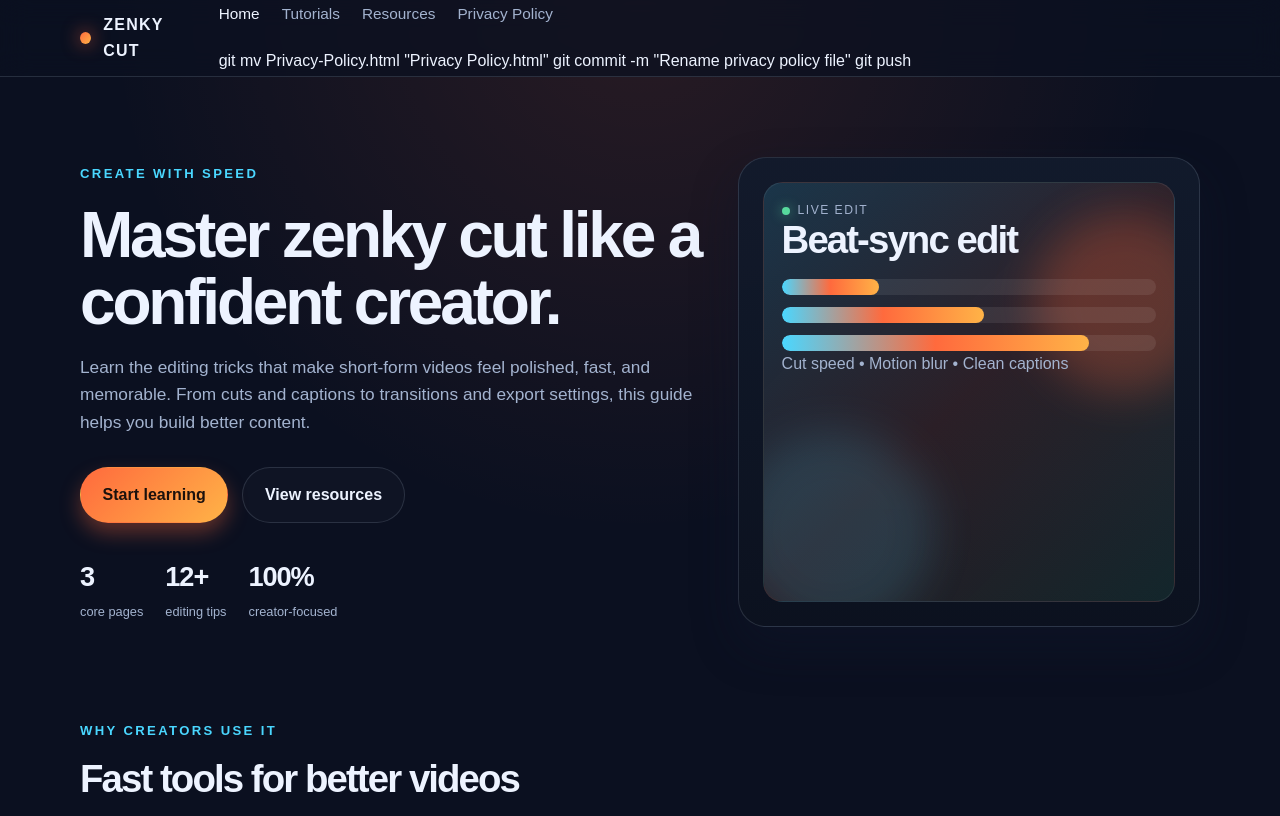
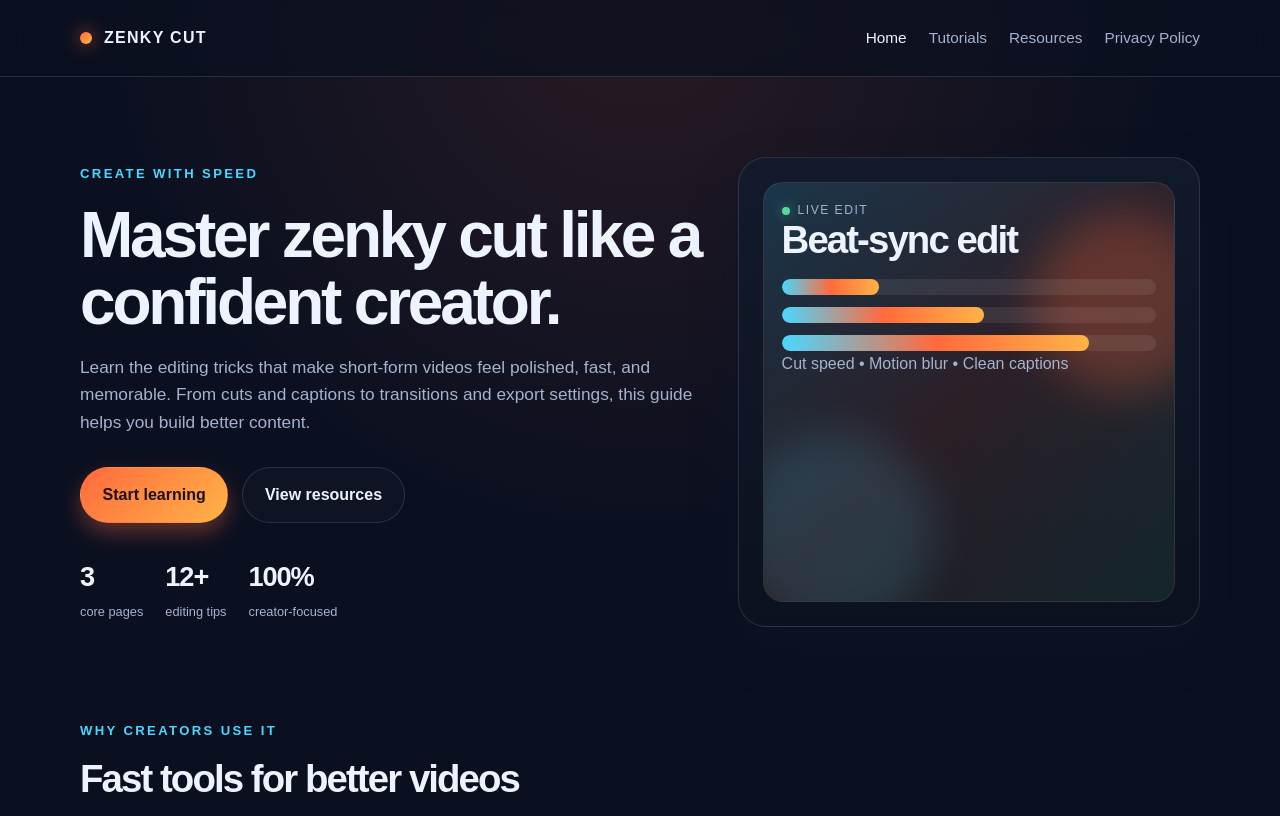
Before and after one commit to odiliebenezer3-png/Lucky, a website: page index.html in a window 1280 px wide. Shown: the top 816 px of the page. Drawn offline with Linux system fonts and the light colour scheme; no server answers.

```diff
--- a/index.html
+++ b/index.html
@@ -21,9 +21,7 @@
           <a href="index.html" class="active">Home</a>
           <a href="tutorials.html">Tutorials</a>
           <a href="resources.html">Resources</a>
-          <a href="Privacy-Policy.html">Privacy Policy</a>git mv Privacy-Policy.html "Privacy Policy.html"
-          git commit -m "Rename privacy policy file"
-          git push
+          <a href="Privacy-Policy.html">Privacy Policy</a>
         </nav>
       </div>
     </header>
```
